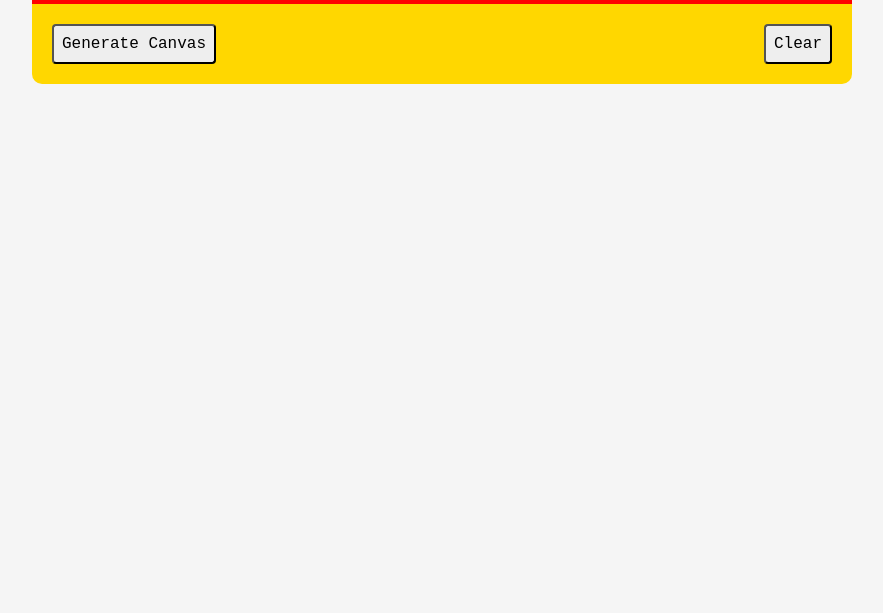
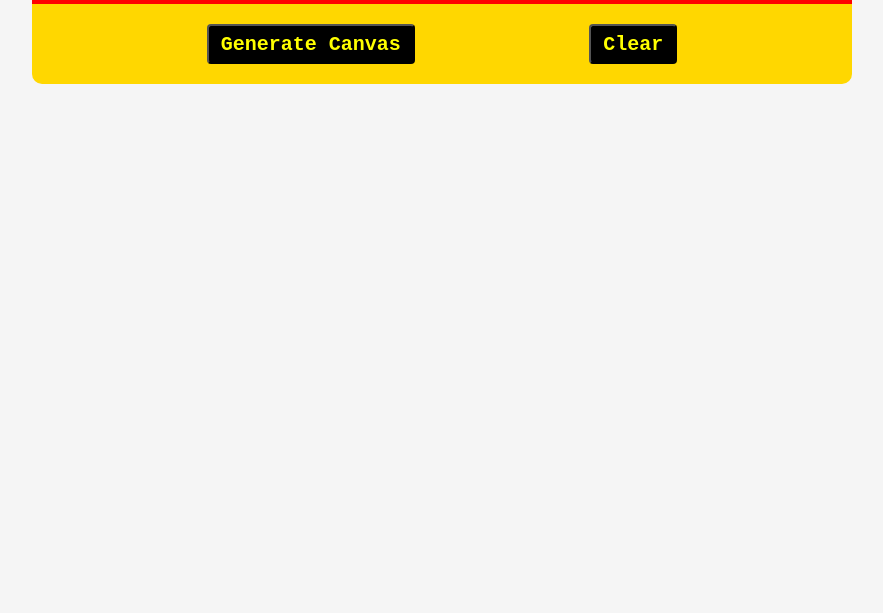
Before and after one commit to nickdelicto/etch-a-sketch, a plain HTML site: page index.html in a window 1280 px wide. Shown: the part 187-800 px from the top of the page, without its empty margins (198-1081 px from the left). Drawn offline with Linux system fonts and the light colour scheme.

```diff
--- a/styles.css
+++ b/styles.css
@@ -42,7 +42,8 @@ button {
     border-radius: 4px;
     font-family:'Courier New', Courier, monospace;
     padding: 2px 8px;
-    background-color: #eee;
+    background-color: black;
+    color: yellow;
     margin: 10px;
     font-size: medium;
 }
@@ -81,7 +82,13 @@ button {
     border-end-start-radius: 10px;
     border-end-end-radius: 10px;
     display: flex;
-    justify-content: space-between;
+    justify-content:space-evenly;
     padding: 10px;
     box-sizing: border-box;
 }
+
+.controls button {
+    font-weight: bold;
+    font-size: 20px;
+    padding: 4px 12px;
+}
```
